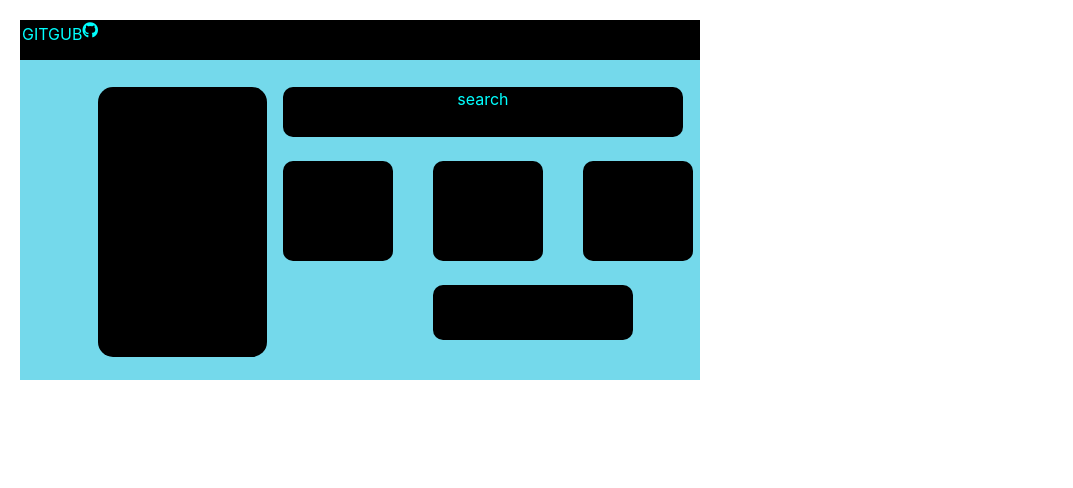
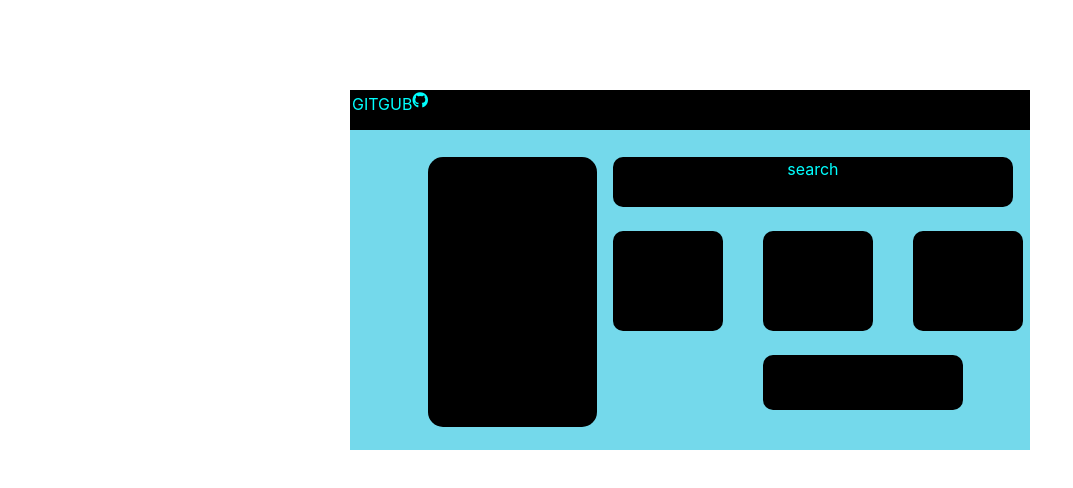
Before and after one commit to meharasbeham/index12.html, a plain HTML site: page index.html in a window 1280 px wide. Shown: the whole page, without its empty margins (0-1073 px from the left). Drawn offline with nearby package versions, Linux system fonts and the light colour scheme.

Commit message:
Add files via upload

```diff
--- a/index12.css
+++ b/index12.css
@@ -2,7 +2,8 @@
     background-color: rgb(116, 217, 235);
     width: 680px;
     height: 360px;
-    margin:20px;
+    margin:90px 350px;
+
 }
 
 .row {
```
